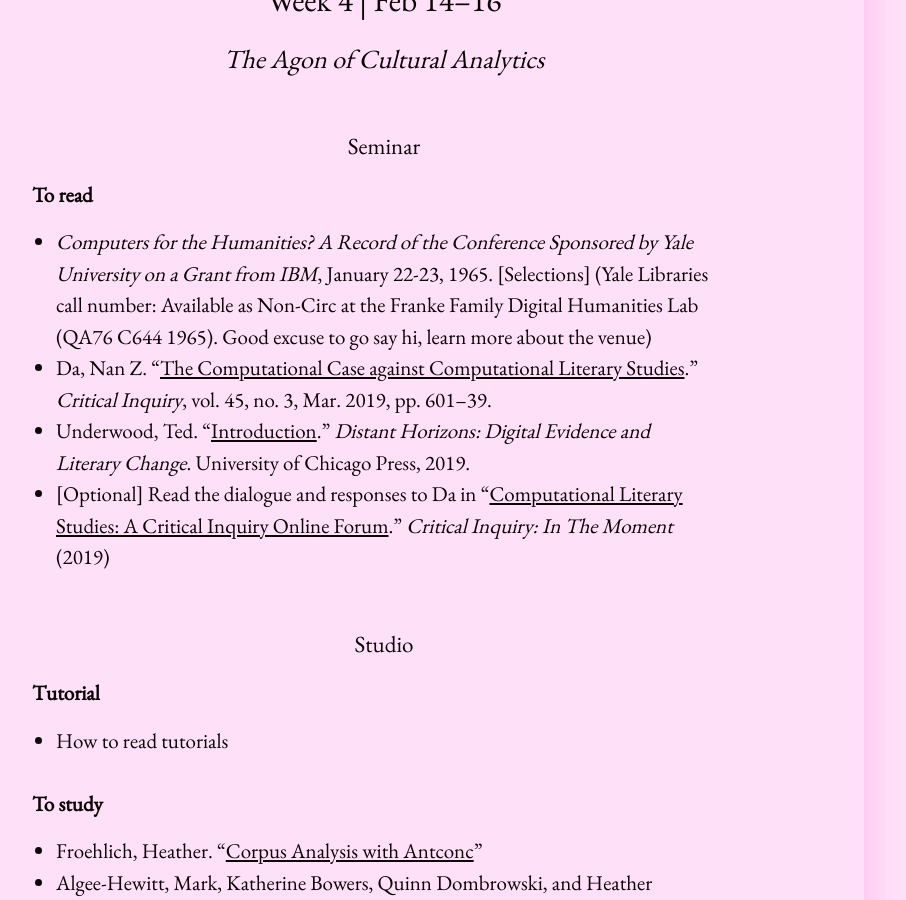
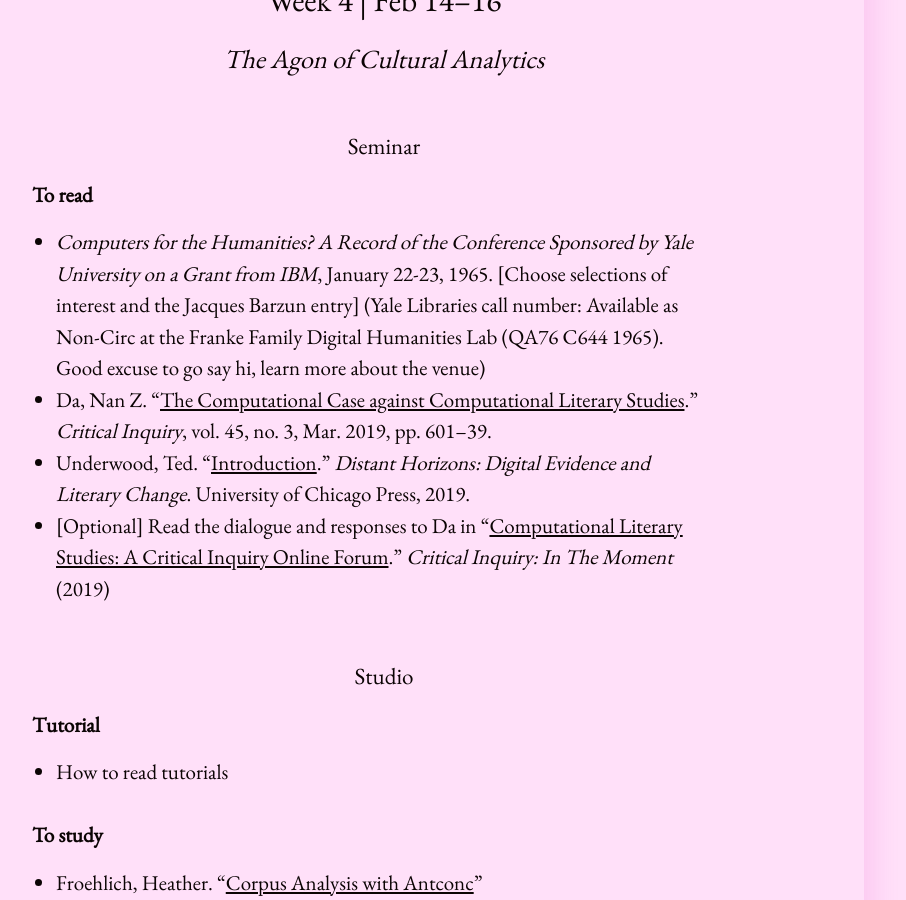
Before and after one commit to elotroalex/s23-intro-dh, a Jekyll site: the page built from schedule.md, in a window 1280 px wide and 900 px high, scrolled down 3668 px. Shown: the whole window, without its empty margins (256-1162 px from the left). Built offline with Jekyll 4.4.1, drawn with Linux system fonts in a browser that asks for light colours.

Commit message:
small tweak to schedule

```diff
--- a/schedule.md
+++ b/schedule.md
@@ -102,7 +102,7 @@ title: Schedule
 ##### Seminar
 
 **To read**
-- *Computers for the Humanities? A Record of the Conference Sponsored by Yale University on a Grant from IBM*, January 22-23, 1965. [Selections] (Yale Libraries call number: Available as Non-Circ at the Franke Family Digital Humanities Lab (QA76 C644 1965). Good excuse to go say hi, learn more about the venue)
+- *Computers for the Humanities? A Record of the Conference Sponsored by Yale University on a Grant from IBM*, January 22-23, 1965. [Choose selections of interest and the Jacques Barzun entry] (Yale Libraries call number: Available as Non-Circ at the Franke Family Digital Humanities Lab (QA76 C644 1965). Good excuse to go say hi, learn more about the venue)
 - Da, Nan Z. “[The Computational Case against Computational Literary Studies](https://doi.org/10.1086/702594).” *Critical Inquiry*, vol. 45, no. 3, Mar. 2019, pp. 601–39.
 - Underwood, Ted. "[Introduction](https://search.library.yale.edu/catalog/14581523?block=Books)." *Distant Horizons: Digital Evidence and Literary Change*. University of Chicago Press, 2019.
 - [Optional] Read the dialogue and responses to Da in "[Computational Literary Studies: A Critical Inquiry Online Forum](https://critinq.wordpress.com/2019/03/31/computational-literary-studies-a-critical-inquiry-online-forum/)." *Critical Inquiry: In The Moment* (2019)
```
